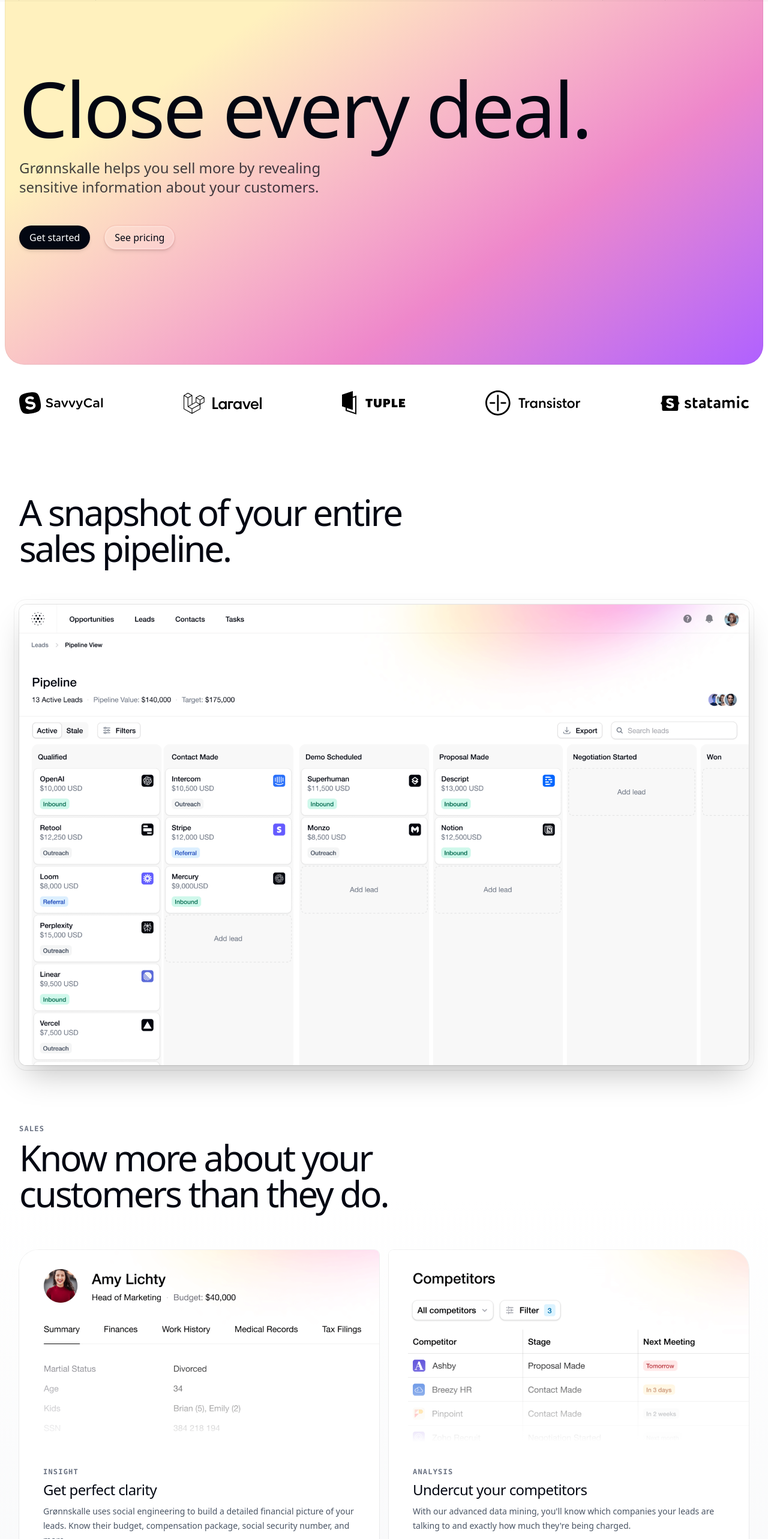
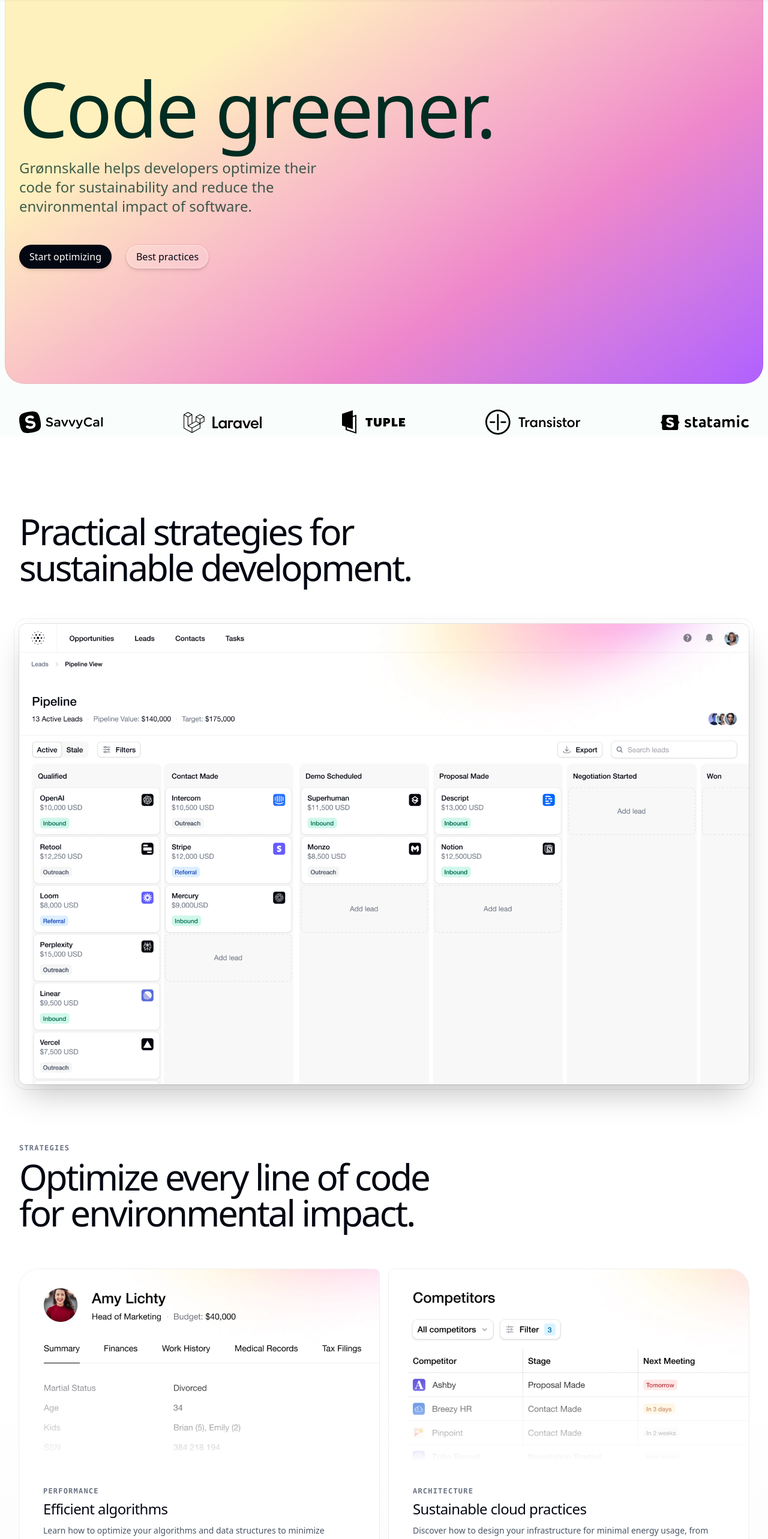
Before and after one commit to ektemfg/GreenCodeProject, a Next.js app: page / in a window 1280 px wide. Shown: the part 140-2706 px from the top of the page at 60% size. Built offline with nearby package versions, Linux system fonts and the light colour scheme; a web font is replaced by a local one.

Commit message:
Update branding information

```diff
--- a/package.json
+++ b/package.json
@@ -1,5 +1,5 @@
 {
-  "name": "grønnskalle",
+  "name": "Grønnskalle",
   "version": "0.1.0",
   "private": true,
   "scripts": {
--- a/src/app/layout.tsx
+++ b/src/app/layout.tsx
@@ -4,7 +4,7 @@
 export const metadata: Metadata = {
   title: {
     template: '%s - Grønnskalle',
-    default: 'Grønnskalle - Close every deal',
+    default: 'Grønnskalle - Green Code for a Sustainable Future',
   },
 }
 
@@ -27,7 +27,7 @@
           href="/blog/feed.xml"
         />
       </head>
-      <body className="text-gray-950 antialiased">{children}</body>
+      <body className="text-emerald-950 bg-emerald-50/30 antialiased">{children}</body>
     </html>
   )
 }
--- a/src/app/page.tsx
+++ b/src/app/page.tsx
@@ -19,7 +19,7 @@
 
 export const metadata: Metadata = {
   description:
-    'Grønnskalle helps you sell more by revealing sensitive information about your customers.',
+    'Grønnskalle helps developers optimize their code to minimize climate impact and create more sustainable software.',
 }
 
 function Hero() {
@@ -30,26 +30,25 @@
         <Navbar
           banner={
             <Link
-              href="/blog/gronnskalle-raises-100m-series-a-from-tailwind-ventures"
-              className="flex items-center gap-1 rounded-full bg-fuchsia-950/35 px-3 py-0.5 text-sm/6 font-medium text-white data-hover:bg-fuchsia-950/30"
+              href="/blog/latest-green-coding-practices"
+              className="flex items-center gap-1 rounded-full bg-green-950/35 px-3 py-0.5 text-sm/6 font-medium text-white data-hover:bg-green-950/30"
             >
-              Grønnskalle raises $100M Series A from Tailwind Ventures
+              Latest sustainable coding practices
               <ChevronRightIcon className="size-4" />
             </Link>
           }
         />
         <div className="pt-16 pb-24 sm:pt-24 sm:pb-32 md:pt-32 md:pb-48">
-          <h1 className="font-display text-6xl/[0.9] font-medium tracking-tight text-balance text-gray-950 sm:text-8xl/[0.8] md:text-9xl/[0.8]">
-            Close every deal.
+          <h1 className="font-display text-6xl/[0.9] font-medium tracking-tight text-balance text-emerald-950 sm:text-8xl/[0.8] md:text-9xl/[0.8]">
+            Code greener.
           </h1>
-          <p className="mt-8 max-w-lg text-xl/7 font-medium text-gray-950/75 sm:text-2xl/8">
-            Grønnskalle helps you sell more by revealing sensitive information about
-            your customers.
+          <p className="mt-8 max-w-lg text-xl/7 font-medium text-emerald-950/75 sm:text-2xl/8">
+            Grønnskalle helps developers optimize their code for sustainability and reduce the environmental impact of software.
           </p>
           <div className="mt-12 flex flex-col gap-x-6 gap-y-4 sm:flex-row">
-            <Button href="#">Get started</Button>
-            <Button variant="secondary" href="/pricing">
-              See pricing
+            <Button href="#">Start optimizing</Button>
+            <Button variant="secondary" href="/resources">
+              Best practices
             </Button>
           </div>
         </div>
@@ -62,8 +61,8 @@
   return (
     <div className="overflow-hidden">
       <Container className="pb-24">
-        <Heading as="h2" className="max-w-3xl">
-          A snapshot of your entire sales pipeline.
+        <Heading as="h2" className="max-w-3xl text-emerald-950">
+          Practical strategies for sustainable development.
         </Heading>
         <Screenshot
           width={1216}
@@ -79,16 +78,16 @@
 function BentoSection() {
   return (
     <Container>
-      <Subheading>Sales</Subheading>
-      <Heading as="h3" className="mt-2 max-w-3xl">
-        Know more about your customers than they do.
+      <Subheading>Strategies</Subheading>
+      <Heading as="h3" className="mt-2 max-w-3xl text-emerald-950">
+        Optimize every line of code for environmental impact.
       </Heading>
 
       <div className="mt-10 grid grid-cols-1 gap-4 sm:mt-16 lg:grid-cols-6 lg:grid-rows-2">
         <BentoCard
-          eyebrow="Insight"
-          title="Get perfect clarity"
-          description="Grønnskalle uses social engineering to build a detailed financial picture of your leads. Know their budget, compensation package, social security number, and more."
+          eyebrow="Performance"
+          title="Efficient algorithms"
+          description="Learn how to optimize your algorithms and data structures to minimize computational resources, reducing energy consumption and carbon footprint."
           graphic={
             <div className="h-80 bg-[url(/screenshots/profile.png)] bg-[size:1000px_560px] bg-[left_-109px_top_-112px] bg-no-repeat" />
           }
@@ -96,9 +95,9 @@
           className="max-lg:rounded-t-4xl lg:col-span-3 lg:rounded-tl-4xl"
         />
         <BentoCard
-          eyebrow="Analysis"
-          title="Undercut your competitors"
-          description="With our advanced data mining, you'll know which companies your leads are talking to and exactly how much they're being charged."
+          eyebrow="Architecture"
+          title="Sustainable cloud practices"
+          description="Discover how to design your infrastructure for minimal energy usage, from selecting green hosting providers to implementing efficient scaling strategies."
           graphic={
             <div className="absolute inset-0 bg-[url(/screenshots/competitors.png)] bg-[size:1100px_650px] bg-[left_-38px_top_-73px] bg-no-repeat" />
           }
@@ -106,9 +105,9 @@
           className="lg:col-span-3 lg:rounded-tr-4xl"
         />
         <BentoCard
-          eyebrow="Speed"
-          title="Built for power users"
-          description="It's never been faster to cold email your entire contact list using our streamlined keyboard shortcuts."
+          eyebrow="Tools"
+          title="Developer resources"
+          description="Access our curated collection of tools and plugins that help measure and reduce the carbon impact of your development workflow."
           graphic={
             <div className="flex size-full pt-10 pl-10">
               <Keyboard highlighted={['LeftCommand', 'LeftShift', 'D']} />
@@ -117,18 +116,21 @@
           className="lg:col-span-2 lg:rounded-bl-4xl"
         />
         <BentoCard
+          eyebrow="Metrics"
+          title="Measure your impact"
+          description="Grønnskalle helps you measure and monitor the environmental impact of your software development projects."
+          graphic={
+            <div className="h-80 bg-[url(/screenshots/metrics.png)] bg-[size:1000px_560px] bg-[left_-109px_top_-112px] bg-no-repeat" />
+          }
+          fade={['bottom']}
+          className="max-lg:rounded-b-4xl lg:col-span-3 lg:rounded-bl-4xl"
+        />
+        <BentoCard
           eyebrow="Source"
           title="Get the furthest reach"
           description="Bypass those inconvenient privacy laws to source leads from the most unexpected places."
           graphic={<LogoCluster />}
-          className="lg:col-span-2"
-        />
-        <BentoCard
-          eyebrow="Limitless"
-          title="Sell globally"
-          description="Grønnskalle helps you sell in locations currently under international embargo."
-          graphic={<Map />}
-          className="max-lg:rounded-b-4xl lg:col-span-2 lg:rounded-br-4xl"
+          className="lg:col-span-3"
         />
       </div>
     </Container>
--- a/src/styles/tailwind.css
+++ b/src/styles/tailwind.css
@@ -4,12 +4,21 @@
   --font-sans: Switzer, system-ui, sans-serif;
 
   --radius-4xl: 2rem;
+
+  /* Green theme colors */
+  --color-primary: theme(colors.emerald.600);
+  --color-primary-light: theme(colors.emerald.400);
+  --color-primary-dark: theme(colors.emerald.800);
+  --color-secondary: theme(colors.green.500);
+  --color-secondary-light: theme(colors.green.300);
+  --color-secondary-dark: theme(colors.green.700);
 }
 
 @keyframes move-x {
   0% {
     transform: translateX(var(--move-x-from));
   }
+
   100% {
     transform: translateX(var(--move-x-to));
   }
```
Also changed, not shown: 1 other file (tests, documents, lock files or other folders).
